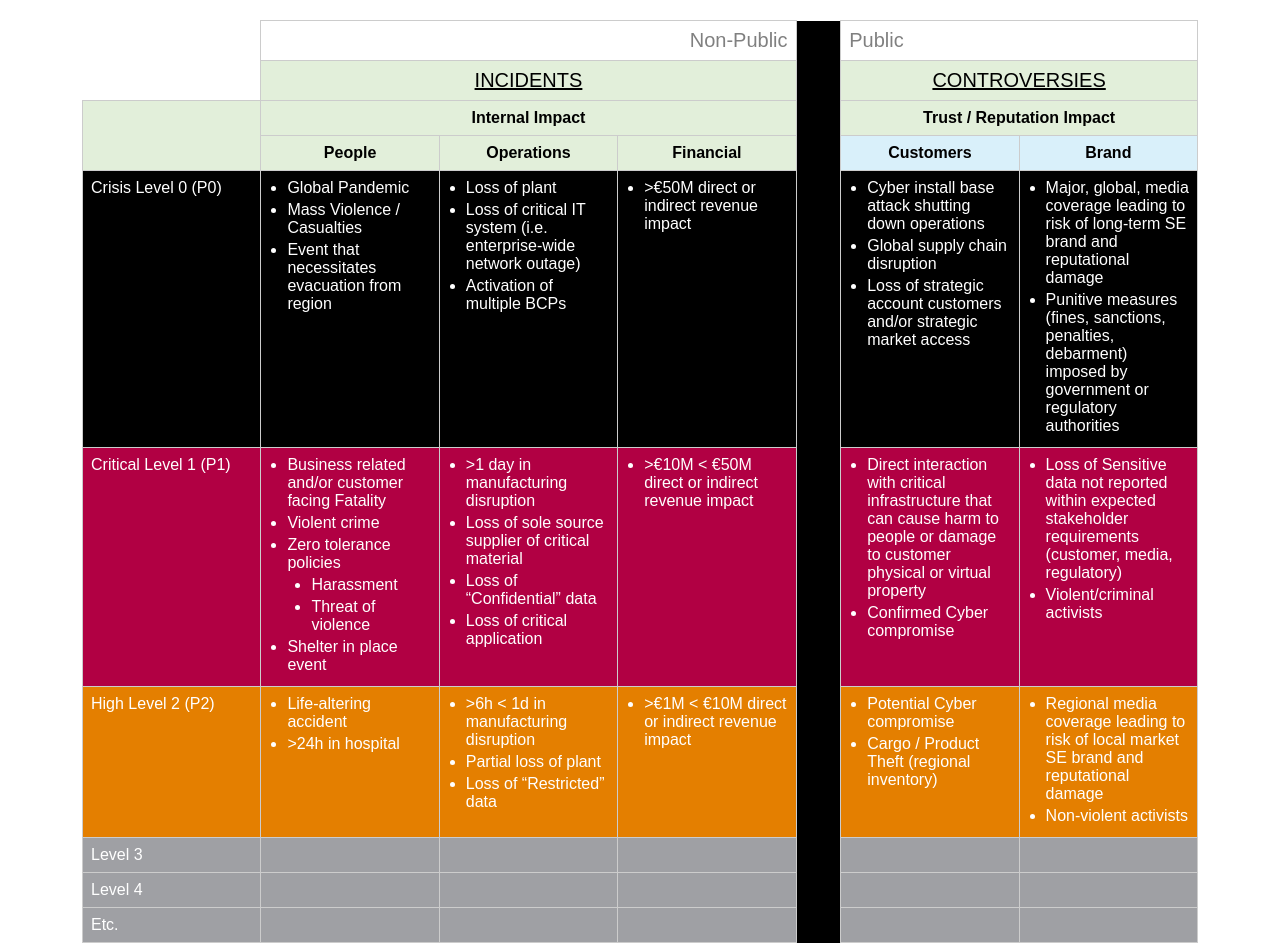
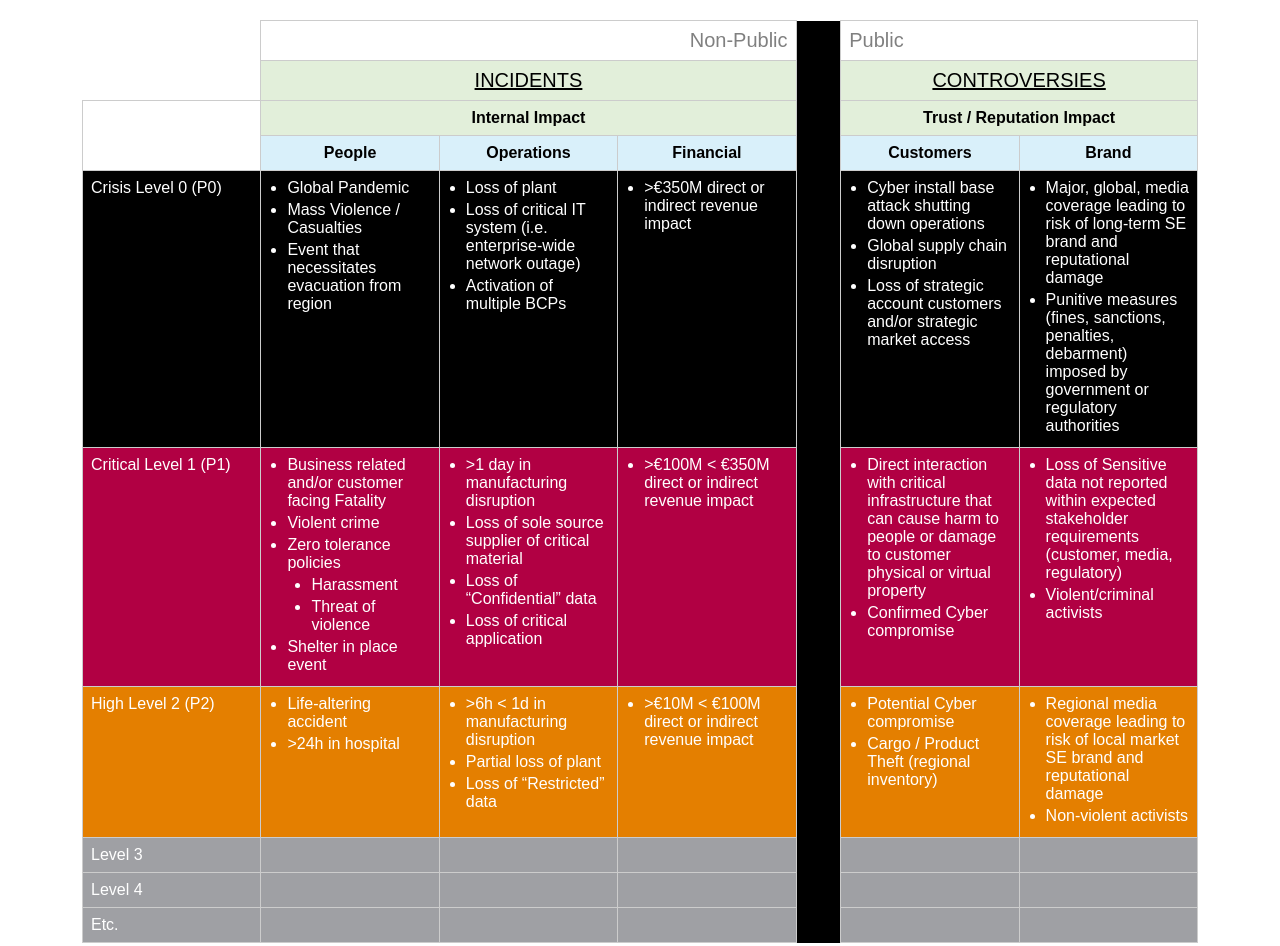
Before and after one commit to CarterteichSE/severitymatrix, a plain HTML site: page ICT Severity Matrix HTML (DRAFT).html in a window 1280 px wide. Drawn offline with Linux system fonts and the light colour scheme.

Commit message:
Update ICT Severity Matrix HTML (DRAFT).html

```diff
--- a/ICT Severity Matrix HTML (DRAFT).html
+++ b/ICT Severity Matrix HTML (DRAFT).html
@@ -55,16 +55,32 @@
       text-align: center;
     }
 
-    /* Subheaders */
+    /* Header rows */
     tr.header-row th,
     tr.subheader-row th {
       text-align: center;
       font-weight: bold;
       text-decoration: none;
     }
-    tr.header-row th { background: #E2EFDA; }
-    tr.subheader-row th.header-cell { background: #E2EFDA; }
-    tr.subheader-row th.trust-header { background: #D9F0FA; }
+    /* Header-row: first transparent, others green */
+    tr.header-row th:first-child {
+      background: transparent !important;
+    }
+    tr.header-row th:not(:first-child) {
+      background: #E2EFDA;
+    }
+
+    /* Subheader-row: make the first cell transparent */
+    tr.subheader-row th:first-child {
+      background: transparent !important;
+    }
+    /* Ensure People, Operations, Financial use the blue contractors */
+    tr.subheader-row th.header-cell {
+      background: #D9F0FA !important;
+    }
+    tr.subheader-row th.trust-header {
+      background: #D9F0FA;
+    }
 
     /* Row colors */
     .severity-level { background: #000; color: #fff; }
@@ -168,7 +184,7 @@
     </td>
     <td>
       <ul>
-        <li data-tooltip="Owner of Defining Severity: GRM">>€50M direct or indirect revenue impact</li>
+        <li data-tooltip="Owner of Defining Severity: GRM">>€350M direct or indirect revenue impact</li>
       </ul>
     </td>
     <td class="separator-cell"></td>
@@ -210,7 +226,7 @@
     </td>
     <td>
       <ul>
-        <li data-tooltip="Owner of Defining Severity: GRM">>€10M < €50M direct or indirect revenue impact</li>
+        <li data-tooltip="Owner of Defining Severity: GRM">>€100M < €350M direct or indirect revenue impact</li>
       </ul>
     </td>
     <td class="separator-cell"></td>
@@ -221,7 +237,8 @@
       </ul>
     </td>
     <td>
-      <ul>
+
+  <ul>
         <li data-tooltip="Owner of Defining Severity: Cybersecurity">Loss of Sensitive data not reported within expected stakeholder requirements (customer, media, regulatory)</li>
         <li data-tooltip="Owner of Defining Severity: Cybersecurity">Violent/criminal activists</li>
       </ul>
@@ -246,14 +263,14 @@
     </td>
     <td>
       <ul>
-        <li data-tooltip="Owner of Defining Severity: GRM">>€1M < €10M direct or indirect revenue impact</li>
+        <li data-tooltip="Owner of Defining Severity: GRM">>€10M < €100M direct or indirect revenue impact</li>
       </ul>
     </td>
     <td class="separator-cell"></td>
     <td>
       <ul>
         <li data-tooltip="Owner of Defining Severity: Cybersecurity">Potential Cyber compromise</li>
-        <li data-tooltip="Owner of Defining Severity: Cybersecurity">Cargo / Product Theft (regional inventory)</li>
+        <li data-tooltip="Owner of DefiningSeverity: Cybersecurity">Cargo / Product Theft (regional inventory)</li>
       </ul>
     </td>
     <td>
```
